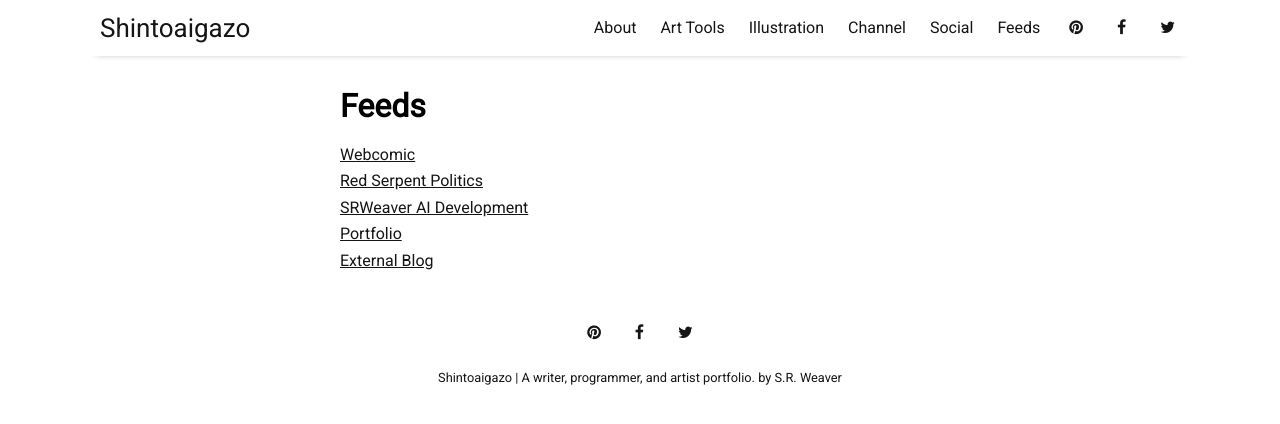
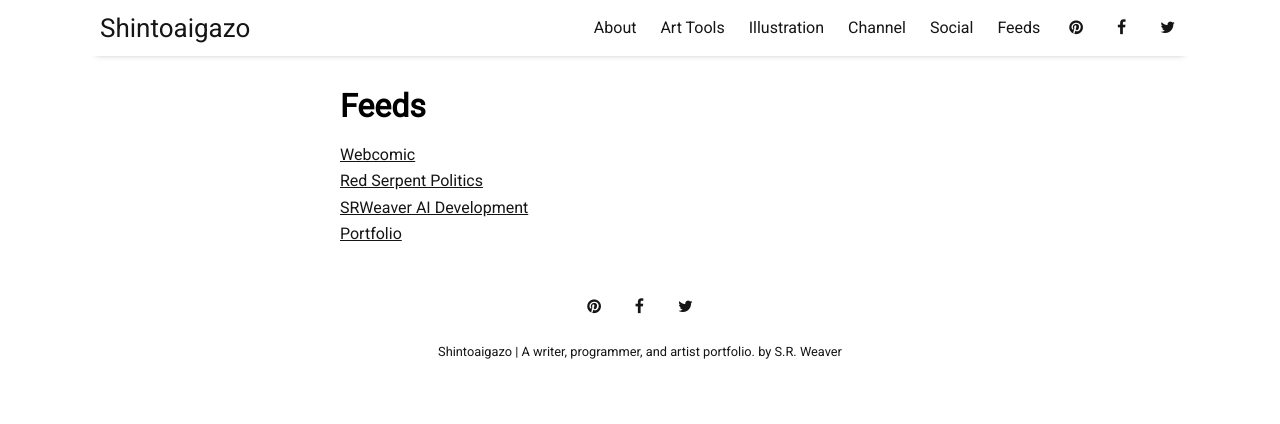
Before and after one commit to LWFlouisa/Portfolio, a Jekyll site: the page built from pages/feeds.md, in a window 1280 px wide. Shown: the top 424 px of the page. Built offline with Jekyll 4.4.1, drawn with Linux system fonts in a browser that asks for light colours; nearby versions of some CDN libraries.

Commit message:
Update feeds.md

```diff
--- a/pages/feeds.md
+++ b/pages/feeds.md
@@ -7,4 +7,3 @@ permalink: /feeds
 <a href="https://lwflouisa.github.io/RedSerpentPolitics/feed.xml">Red Serpent Politics</a><br />
 <a href="https://lwflouisa.github.io/SRWeaverAIDevelopment/feed.xml">SRWeaver AI Development</a><br />
 <a href="https://lwflouisa.github.io/Portfolio/rss-feed.xml">Portfolio</a><br />
-<a href="https://fediverse.blog/~/ExternalBlog/atom.xml">External Blog</a>
```
